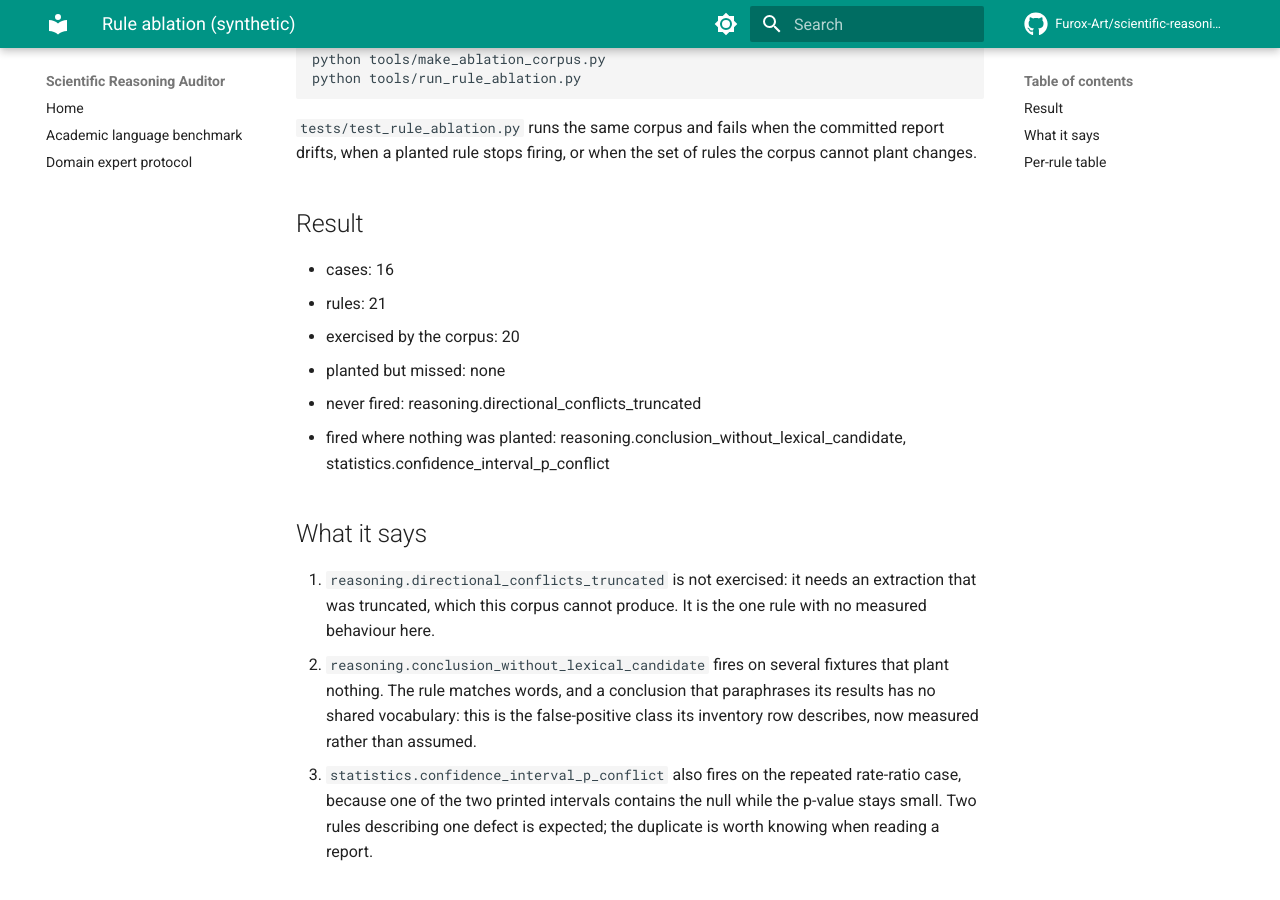
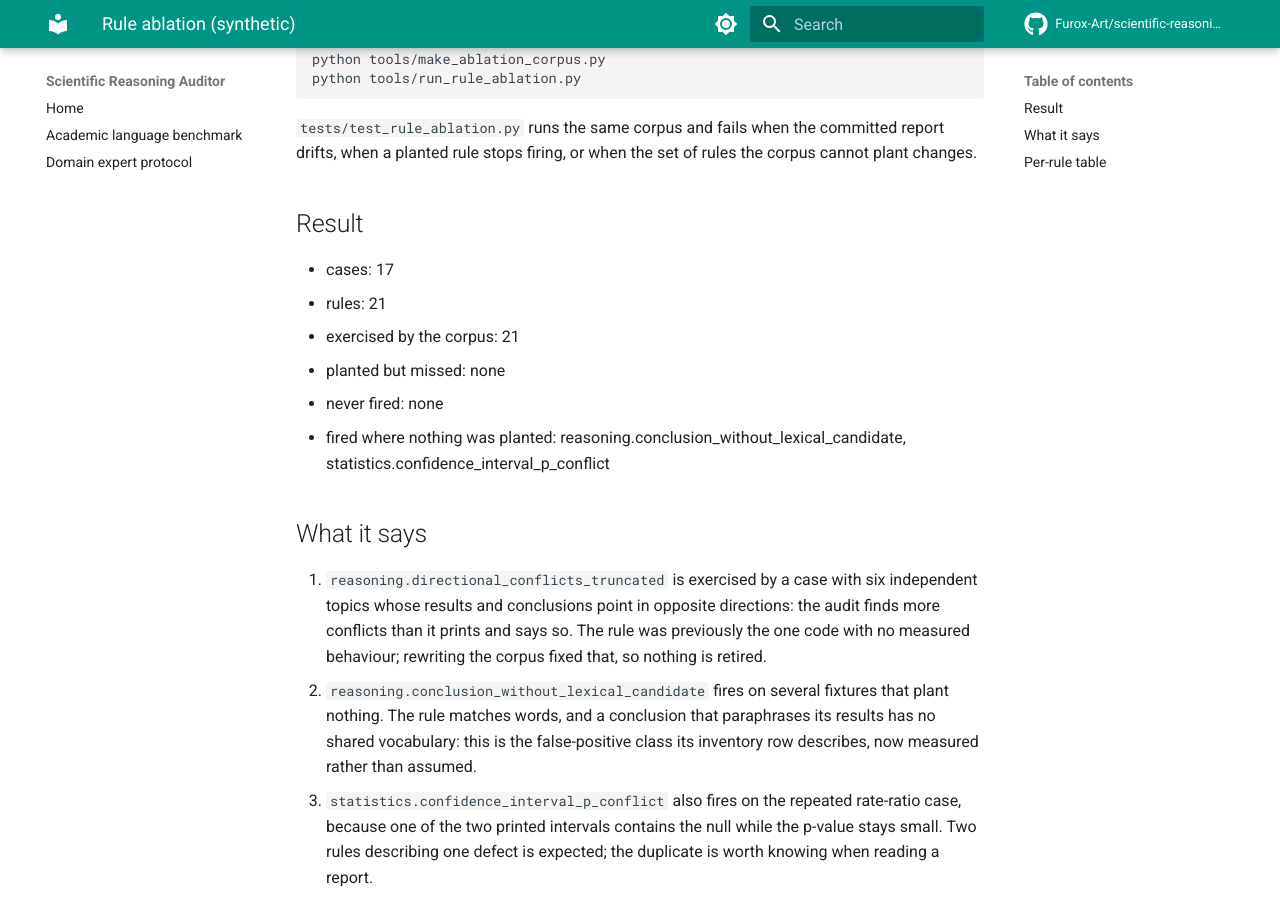
Before and after one commit to Furox-Art/scientific-reasoning-auditor, an MkDocs documentation site: the page built from docs/RULE_ABLATION.md, in a window 1280 px wide and 900 px high, scrolled down 367 px. Built offline with MkDocs 1.6.1 and Material for MkDocs 9.7.7, drawn with Linux system fonts in a browser that asks for light colours; comment, search, counter and statistics services are not loaded.

Commit message:
test(ablation): plant the truncated-conflict rule instead of leaving it unmeasured
`reasoning.directional_conflicts_truncated` was the one rule no case could
exercise, so its behaviour was assumed rather than tested. It is plantable: the
rule fires when the direction-conflict probe finds more conflicts than the report
prints.

The new case declares six independent serum markers whose results say "increased"
and whose conclusions say "decreased"; the audit then finds more than five
conflicts and reports that the list was truncated, next to the conflict finding
itself. Nothing needed retiring.

Corpus: 17 cases, 21/21 rules exercised, no planted rule missed, no rule left
unmeasured. The two rules that fire where nothing was planted are unchanged and
documented.

Windows: 564 tests, OK, no skips, 100% coverage.

```diff
--- a/docs/RULE_ABLATION.md
+++ b/docs/RULE_ABLATION.md
@@ -21,18 +21,20 @@ corpus cannot plant changes.
 
 ## Result
 
-- cases: 16
+- cases: 17
 - rules: 21
-- exercised by the corpus: 20
+- exercised by the corpus: 21
 - planted but missed: none
-- never fired: reasoning.directional_conflicts_truncated
+- never fired: none
 - fired where nothing was planted: reasoning.conclusion_without_lexical_candidate, statistics.confidence_interval_p_conflict
 
 ## What it says
 
-1. `reasoning.directional_conflicts_truncated` is not exercised: it needs an
-   extraction that was truncated, which this corpus cannot produce. It is the one
-   rule with no measured behaviour here.
+1. `reasoning.directional_conflicts_truncated` is exercised by a case with six
+   independent topics whose results and conclusions point in opposite
+   directions: the audit finds more conflicts than it prints and says so. The
+   rule was previously the one code with no measured behaviour; rewriting the
+   corpus fixed that, so nothing is retired.
 2. `reasoning.conclusion_without_lexical_candidate` fires on several fixtures that
    plant nothing. The rule matches words, and a conclusion that paraphrases its
    results has no shared vocabulary: this is the false-positive class its
```
Also changed, not shown: benchmarks/rule_ablation/directional_truncated.md (added, +10 -0 lines), 4 other files.
